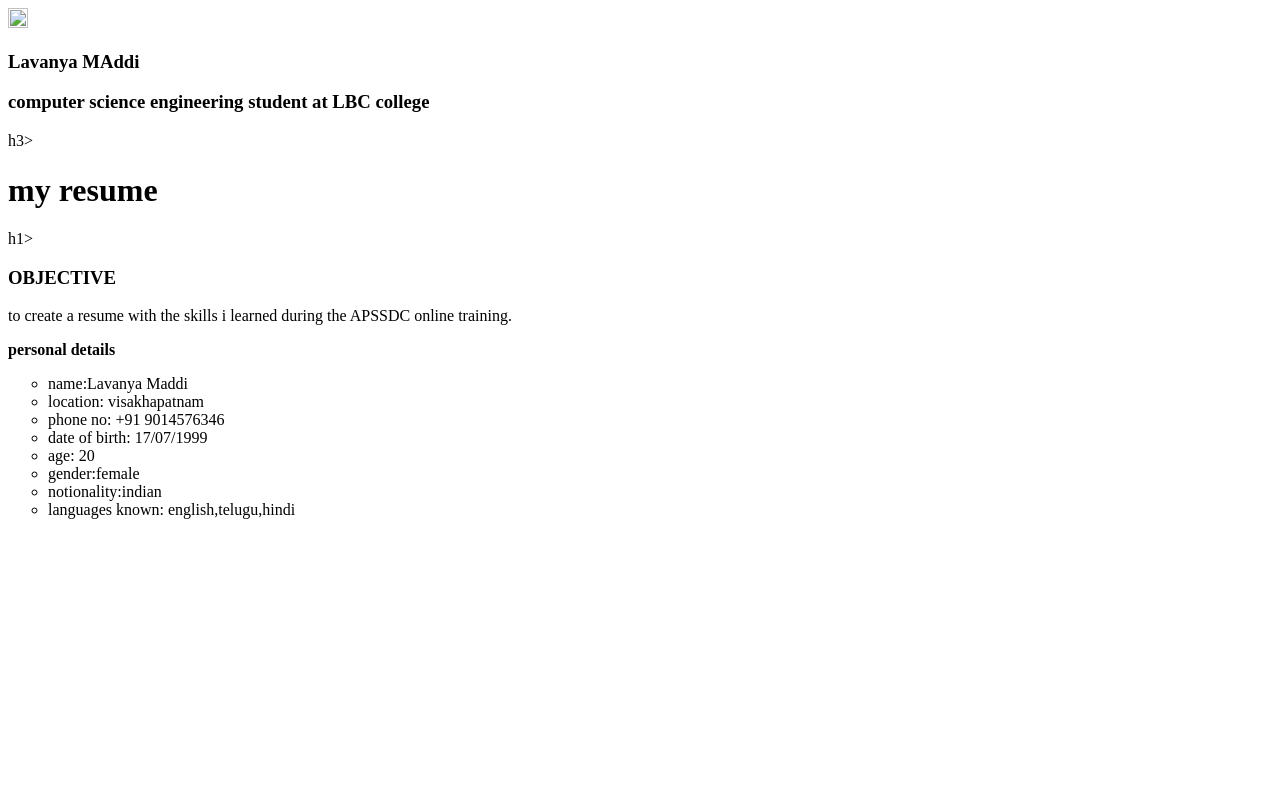
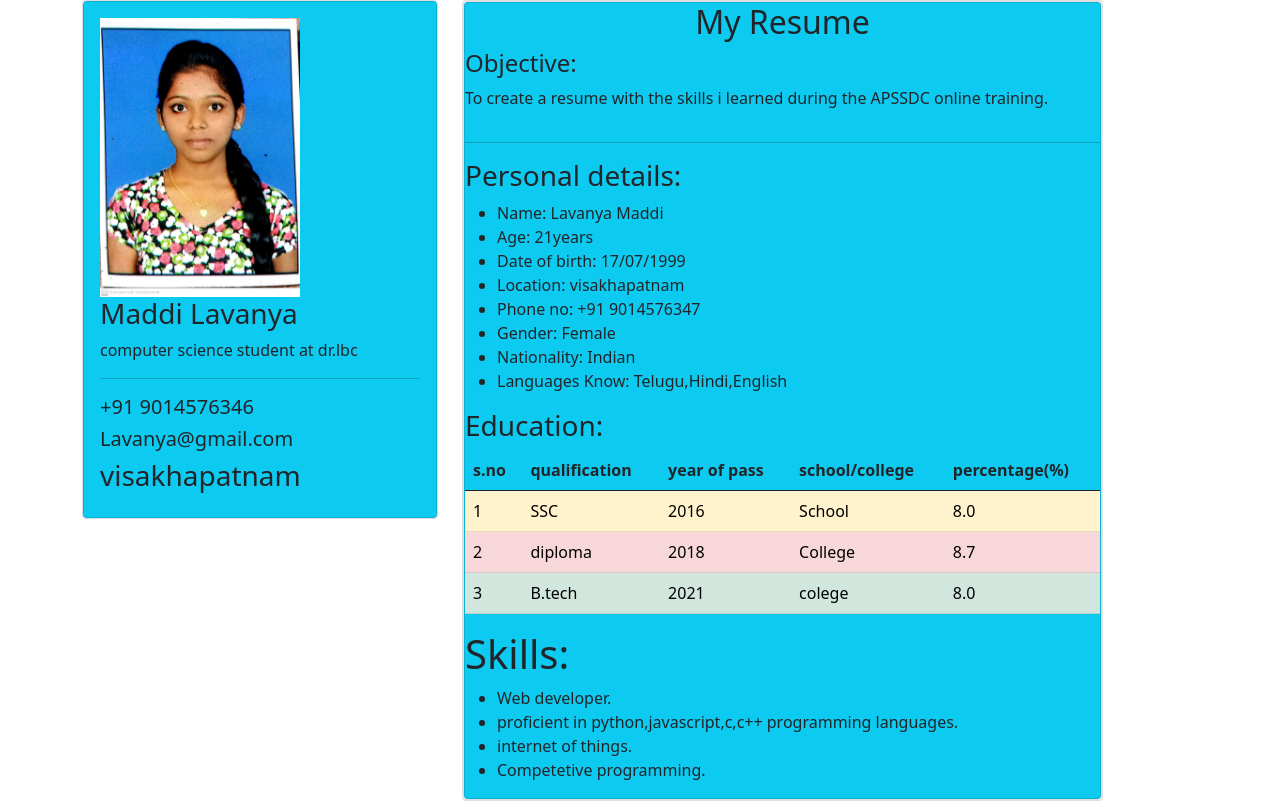
Before and after one commit to Lavanya-maddi/program, a plain HTML site: page index.html in a window 1280 px wide. Drawn offline with nearby package versions, Linux system fonts and the light colour scheme.

Commit message:
Add files via upload

```diff
--- a/index.html
+++ b/index.html
@@ -1,47 +1,96 @@
 <!DOCTYPE html>
 <html lang="en">
 <head>
-    <meta charset="UTF-8">
-    <meta http-equiv="X-UA-Compatible" content="IE=edge">
-    <meta name="viewport" content="width=device-width, initial-scale=1.0">
-    <title>Document</title>
+  <meta charset="UTF-8">
+  <meta name="viewport" content="width=device-width, initial-scale=1">
+<link href="https://cdn.jsdelivr.net/npm/bootstrap@5.0.0-beta2/dist/css/bootstrap.min.css" rel="stylesheet" integrity="sha384-BmbxuPwQa2lc/FVzBcNJ7UAyJxM6wuqIj61tLrc4wSX0szH/Ev+nYRRuWlolflfl" crossorigin="anonymous">
+<script src="https://cdn.jsdelivr.net/npm/bootstrap@5.0.0-beta2/dist/js/bootstrap.bundle.min.js" integrity="sha384-b5kHyXgcpbZJO/tY9Ul7kGkf1S0CWuKcCD38l8YkeH8z8QjE0GmW1gYU5S9FOnJ0" crossorigin="anonymous"></script>
+<script src="https://cdn.jsdelivr.net/npm/@popperjs/core@2.6.0/dist/umd/popper.min.js" integrity="sha384-KsvD1yqQ1/1+IA7gi3P0tyJcT3vR+NdBTt13hSJ2lnve8agRGXTTyNaBYmCR/Nwi" crossorigin="anonymous"></script>
+<script src="https://cdn.jsdelivr.net/npm/bootstrap@5.0.0-beta2/dist/js/bootstrap.min.js" integrity="sha384-nsg8ua9HAw1y0W1btsyWgBklPnCUAFLuTMS2G72MMONqmOymq585AcH49TLBQObG" crossorigin="anonymous"></script>
 </head>
 <body>
-    <div></div>
-    <img src width="20px" height="20">
-    <h3>Lavanya MAddi</h3>
-    <h3> computer science engineering student at LBC college</h3>h3>
-</div>
-<div>
-    <h1> my resume</h1>h1>
-    <h3>OBJECTIVE</h3>
-    <p>to create a resume with the skills i learned during the APSSDC online training.</p>
-    </h3><b>personal details </b> </b>
-    <ul type="circle">
-        <li> name:Lavanya Maddi</li>
-<li>location: visakhapatnam</li>
-<li>phone no: +91 9014576346</li>
-<li>date of birth: 17/07/1999</li>
-<li>age: 20</li>
-<li> gender:female</li>
-<li> notionality:indian</li>
-<li>languages known: english,telugu,hindi</li>
-</ul>
-<table>
-    <td>
+  <div class="container">
+  <div claas="row justify-content-center">
+    <div class="row">
+    <div class="col-4 pr-1">
+      <div class ="card">
+        <div class="card text-darks bg-info lg-3" style="max-width: 180rem;">
+             <div class="card-body">
+                <img src="photo.jpeg" alt="Lavanya" style="width: 200px">
+                <h3 class="card-title">Maddi Lavanya</h3>
+                <p class="card-text">computer science student at dr.lbc</p>
+                <hr>
+                <h5 class="card-phone">+91 9014576346</h5>
+                <h5 class="gmail">Lavanya@gmail.com</h5>
+                <h3 class="city">visakhapatnam</h3>
+              </div>
+        </div>
+      </div>
+    </div>
+    <div class="col-7">
+     <div class="card">
+      <div class ="card">
+        <div class="card text-darks bg-info lg-7" style="max-width: 350rem;">
+      <center> <h2 class="card-title">My Resume</h2></center>
+       <h4 class="care-sub">Objective:</h4>
+      <p class="card-text">To create a resume with the skills i learned during the APSSDC online training.</p>
+
+      <hr><h3 class="card-title">Personal details:</h3>
+        <ul>
+        <li>Name: Lavanya Maddi</li>
+        <li>Age: 21years</li>
+        <li>Date of birth: 17/07/1999</li>
+        <li>Location: visakhapatnam</li>
+        <li>Phone no: +91 9014576347</li>
+        <li>Gender: Female</li>
+        <li>Nationality: Indian</li>
+        <li>Languages Know: Telugu,Hindi,English</li>
+        </ul>
+        <h3 class="card-title">Education:</h3>
+        <table class="table table-bordeder border-secondary">
+      <thead>
         <tr>
-
-
-
-
+          <th>s.no</th>
+          <th>qualification</th>
+          <th>year of pass</th>
+          <th> school/college</th>
+          <th>percentage(%)</th>
         </tr>
-    </td>
-</table>
-
-    </h1>
-</div>
-    <p></p>
-
-    </h3>
+        <tbody>
+        <tr class="table-warning">
+          <td>1</td>
+          <td>SSC</td>
+          <td>2016</td>
+          <td>School</td>
+        <td>8.0</td>
+        </tr>
+        <tr class="table-danger">
+          <td>2</td>
+          <td>diploma</td>
+          <td>2018</td>
+              <td>College</td>
+              <td>8.7</td>
+        </tr>
+        <tr class="table-success">
+          <td>3</td>
+          <td>B.tech</td>
+          <td>2021</td>
+          <td>colege</td>
+          <td>8.0</td>
+        </tr>
+        </tbody>
+      </thead>
+      </table>
+      <h1 class="card-title"> Skills:</h1>
+      <ul>
+          <li>Web developer.</li>
+          <li>proficient in python,javascript,c,c++ programming languages.</li>
+          <li> internet of things.</li>
+          <li>Competetive programming.</li>
+        </ul>
+        </div>
+        </div>
+        </div>
+      </div>
 </body>
 </html>
```
Also changed, not shown: photo.jpeg (added).
